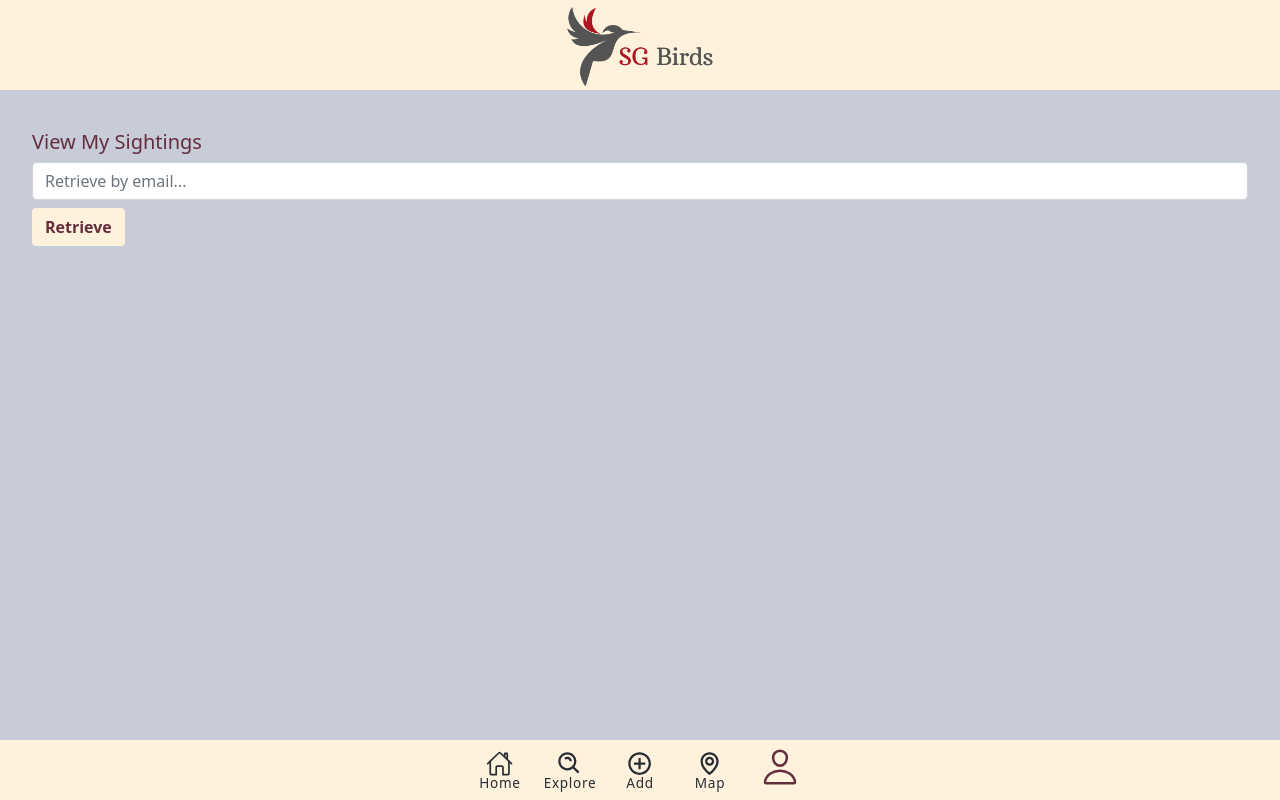
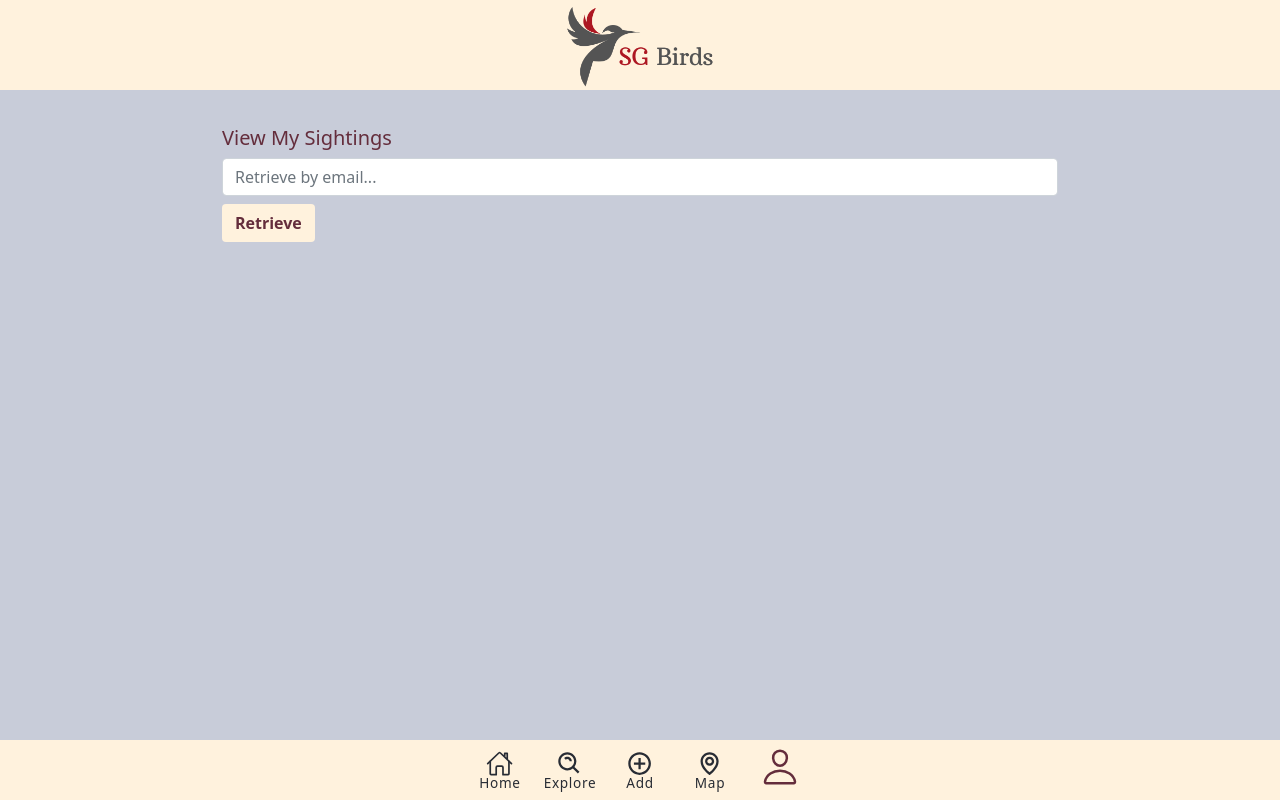
Before and after one commit to samuelpng/tgc-project-2-react, a React (Create React App) app: page / in a window 1280 px wide. Built offline with nearby package versions, Linux system fonts and the light colour scheme.

Commit message:
added some styling

```diff
--- a/src/App.css
+++ b/src/App.css
@@ -18,6 +18,16 @@
   height: 85vh;
   z-index: 1
 
+}
+
+.card {
+  background-color: #c8ccd9 !important;
+  border: 0px !important
+}
+
+.row>* {
+  padding-bottom: 12px!important;
+  padding-top: 12px
 }
 
 .leaflet-touch .leaflet-control-zoom-in, .leaflet-touch .leaflet-control-zoom-out {
@@ -190,6 +200,16 @@
   margin-bottom: 0rem !important
 }
 
+
+/* .container-fluid {
+  padding: 0px  !important
+} */
+
+.row {
+  padding:0px !important;
+  margin: 0px !important
+}
+
 /* .accordion-button:not(.collapsed) {
   color: #642d3c !important
 
@@ -223,9 +243,34 @@
     padding-right: 320px
   }
 
+  .formPadding {
+    padding-left: 20vw;
+    padding-right: 20vw;
+
+  }
+
   .addImg {
-    padding-left: 320px;
-    padding-right: 320px;
+    padding-left: 20vw;
+    padding-right: 20vw;
     height: 30vw
   }
+
+  .container-fluid {
+    padding: 12px
+  }
+
+  .profileBar  {
+    padding-left: 10vw !important;
+    padding-right: 10vw !important;
+  }
+
+  .leaflet-container {
+
+    width: 100vw;
+    height: 95vh;
+    z-index: 1
+
+  }
+
+
 }
--- a/src/pages/Add.js
+++ b/src/pages/Add.js
@@ -212,6 +212,7 @@ export default class Add extends React.Component {
 
         return (
             <React.Fragment>
+
                 <div className="nonFixedHeader">
                     <img src={logo} alt="logo" height="90px" />
                 </div>
@@ -219,10 +220,10 @@ export default class Add extends React.Component {
                     <img src={kingFisher} className="addImg" alt="kingfisher" width="100%" height="225px" />
                 </div>
                 <div className="p-3 mx-3 my-4 col-sm col-md col-lg">
-                    <div className="addHeader">
+                    <div className="formPadding addHeader">
                         <h2 style={{ color: "#642d3c" }}>Add New Sighting</h2>
                     </div>
-                    <div className="row">
+                    <div className="formPadding">
                         <div>
                             <div className="label mt-3" style={{ color: "#642d3c" }}>Bird Size</div>
                             <div style={{ height: '52px' }}></div>
--- a/src/pages/Map.js
+++ b/src/pages/Map.js
@@ -2,13 +2,23 @@ import React from "react";
 import { MapContainer, TileLayer, Marker, Popup } from "react-leaflet";
 import '../App.css';
 import logo from '../pictures/sgbirds-logo.png';
+import marker from '../pictures/marker.png';
 import axios from "axios";
+import L from 'leaflet';
 
 
+const markerIcon = new L.Icon({
+    iconUrl: marker,
+    shadowUrl: 'https://cdnjs.cloudflare.com/ajax/libs/leaflet/0.7.7/images/marker-shadow.png',
+    iconSize: [40, 40],
+    iconAnchor: [22, 94],
+    popupAnchor: [-3, -76]
+});
 
 export default class Map extends React.Component {
 
-    url = "https://8000-samuelpng-tgc18project2-vk174li0pel.ws-us54.gitpod.io/";
+    // url = "https://8000-samuelpng-tgc18project2-vk174li0pel.ws-us54.gitpod.io/";
+    url = "https://sgbirds.herokuapp.com/"
 
     state = {
         birdMarkers: [],
@@ -47,6 +57,7 @@ export default class Map extends React.Component {
 
 
     render() {
+
         return (
             <React.Fragment>
                 <div className="header">
@@ -81,7 +92,10 @@ export default class Map extends React.Component {
                     {this.state.birdMarkers.map(b => {
                         if (b.locationSpotted.lat !== null && b.locationSpotted.lat !== "") {
                             return(
-                                <Marker position={[parseFloat(b.locationSpotted.lat), parseFloat(b.locationSpotted.lng)]}>
+                                <Marker position={[parseFloat(b.locationSpotted.lat), parseFloat(b.locationSpotted.lng)] }
+                                key={b.id}
+                                icon={markerIcon}
+                                >
                                 <Popup>
                                     <h5>{b.birdSpecies}</h5>
                                     <h6>{b.birdSize}</h6>
--- a/src/pages/Profile.js
+++ b/src/pages/Profile.js
@@ -3,7 +3,7 @@ import '../App.css';
 import axios from 'axios';
 import Modal from 'react-bootstrap/Modal';
 import Button from 'react-bootstrap/Button';
-import { Card, Badge, Alert } from 'react-bootstrap';
+import { Card, Badge, Alert, Container, Row, Col } from 'react-bootstrap';
 import Update from './Update.js'
 import logo from '../pictures/sgbirds-logo.png';
 
@@ -117,15 +117,23 @@ export default class Profile extends React.Component {
 
             <React.Fragment>
                 {this.state.update === false ?
+
+
+                // Render normal Profile Page
+
                     <div>
                         <div className="header">
                             <img src={logo} alt="logo" height="90px" />
                         </div>
                         <div style={{ height: "90px" }}></div>
 
-                        <div className="p-3 mx-3 my-4 col-sm col-md col-lg">
-                            {/* login validation */}
-                            <div>
+
+
+                        <div className="container p-4">
+                         <div className="row">
+                        {/* p-3 mx-3 my-4 col-sm col-md col-lg */}
+                            {/* email validation */}
+                            <div className="profileBar">
                                 <h5 style={{ color: "#642d3c" }}>View My Sightings</h5>
                                 <input type="text" className="form-control mt-2"
                                     name="email" value={this.state.email}
@@ -137,13 +145,15 @@ export default class Profile extends React.Component {
                             </div>
 
 
-                            {/* Reult Cards */}
+                            {/* Result Cards */}
+                            <div className="row">
                             {
                                 this.state.loginData.map(b => (
                                     <React.Fragment key={b._id}>
 
-                                        <Card className="mb-3">
+                                        <Card className="col-lg-4 ">
                                             <Card.Header >{b.birdSpecies}</Card.Header>
+                                            {/* <img src={b.imageUrl} style={{ width: "100%" }} /> */}
                                             <Card.Body>
                                                 <Card.Title>
 
@@ -174,7 +184,11 @@ export default class Profile extends React.Component {
                                     </React.Fragment>
                                 ))
                             }
+                            </div>
                         </div>
+
+
+                        {/* Modal or each result */}
 
                         <Modal show={this.state.modal !== null} onHide={() => { this.closeModal() }} centered>
 
@@ -266,7 +280,10 @@ export default class Profile extends React.Component {
                         </Modal>
 
                         <div style={{ height: "90px" }}></div>
+
                     </div>
+                    </div>
+
                     :
                     <Update modal={this.state.modal} backToProfile={this.backToProfile} />
                 }
--- a/src/pages/Update.js
+++ b/src/pages/Update.js
@@ -222,8 +222,8 @@ export default class Update extends React.Component {
             birdSpecies: response.data.birdSpecies,
             dateSpotted: response.data.dateSpotted,
             neighbourhoodSpotted: response.data.neighbourhoodSpotted,
-            lat: response.data.locationSpotted.lattitude,
-            lng: response.data.locationSpotted.longitude,
+            lat: response.data.locationSpotted.lat,
+            lng: response.data.locationSpotted.lng,
             imageUrl: response.data.imageUrl,
             eatingHabits: response.data.character.eatingHabits,
             behaviour: response.data.character.behaviour,
```
Also changed, not shown: src/pictures/marker.png (added).
